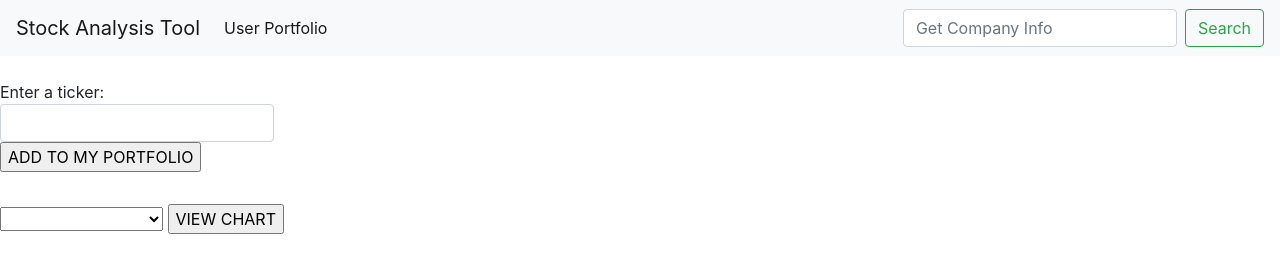
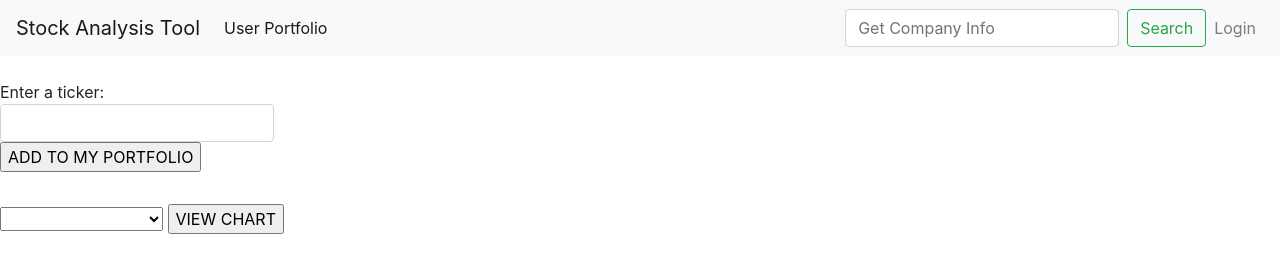
Before and after one commit to Linh-T-Pham/Stock-Analysis-Tool, a Flask app: page / in a window 1280 px wide. Shown: the top 258 px of the page. Run offline with Flask 2, Linux system fonts and the light colour scheme; some libraries are stand-ins or nearby versions.

Commit message:
Created navbar

```diff
--- a/templates/base.html
+++ b/templates/base.html
@@ -34,11 +34,17 @@
       <li class="nav-item active">
         <a class="nav-link" href="#">User Portfolio<span class="sr-only">(current)</span></a>
       </li>
+    </ul>
 
-    </ul>
     <form action ="/about" class="form-inline my-2 my-lg-0" method="GET">
       <input class="form-control mr-sm-2" type="search" placeholder="Get Company Info" aria-label="Search" name="ticker">
       <button class="btn btn-outline-success my-2 my-sm-0" type="submit">Search</button>
+     <ul class="nav navbar-nav navbar-right">
+      <li class ="nav-item">
+        <a class="nav-link" href="#"><span class="fas fa-sign-in-alt"></span>Login</a>
+      </li>
+      </ul>
+
     </form>
   </div>
 </nav>
--- a/templates/charts.html
+++ b/templates/charts.html
@@ -33,7 +33,6 @@
     <option value="KO">Coca-Cola</option>
     <option value="DD">DuPont</option>
     <option value="XOM">ExxonMobil</option>
-    <option value="GE">General Electric</option>
     <option value="GS">Goldman Sachs</option>
     <option value="HD">Home Depot</option>
     <option value="IBM">IBM</option>
@@ -48,19 +47,14 @@
     <option value="DIS">Walt Disney</option>
     <option value="NKE">Nike</option>
 
-
-
-
   </select>
   <input type="submit" value="VIEW CHART" id="ticker-submit"><br><br>
 </form>
-
 
   <div class="Company">
     <canvas id="lineChart"></canvas>
     <div id="lineLegend" class="chart-legend"></div>
   </div>
-
 
   <div class="Company">
     <canvas id="BarChart"></canvas>
@@ -68,7 +62,6 @@
   </div>
 
   <script>
-
 
     const lineChartEl = $("#lineChart").get(0);
 
@@ -113,6 +106,12 @@
             },
             options: {
             responsive: true,
+            legend:{
+                    display: false
+                  },
+            title:{
+                    display:true,
+                    text: "DAILY PRICE IN 2019"},
 
             tooltips: {
               callbacks: {
@@ -192,6 +191,9 @@
                   data: data,
                   options: {
                   responsive: true,
+                  legend:{
+                    display: false
+                  },
 
                   tooltips: {
                     mode: 'label',
```
Also changed, not shown: templates/style.css (line endings or trailing spaces).
